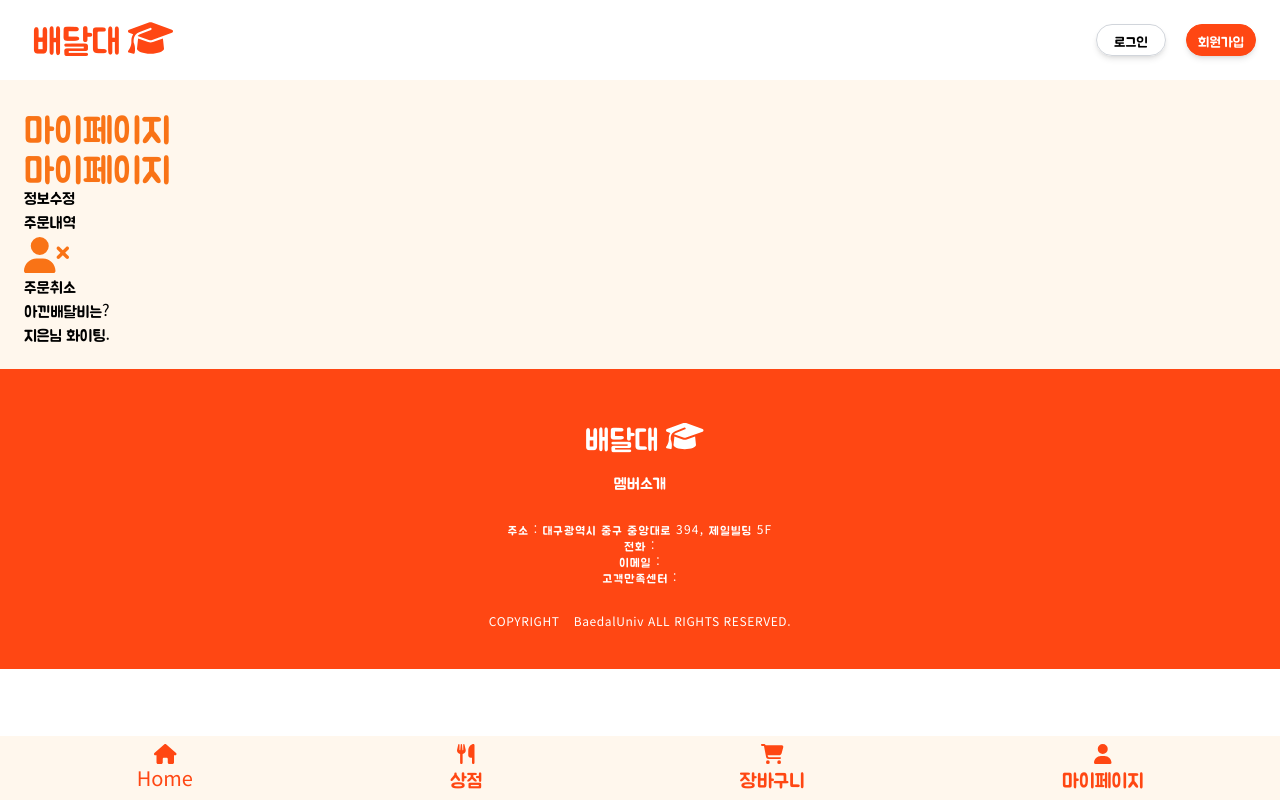
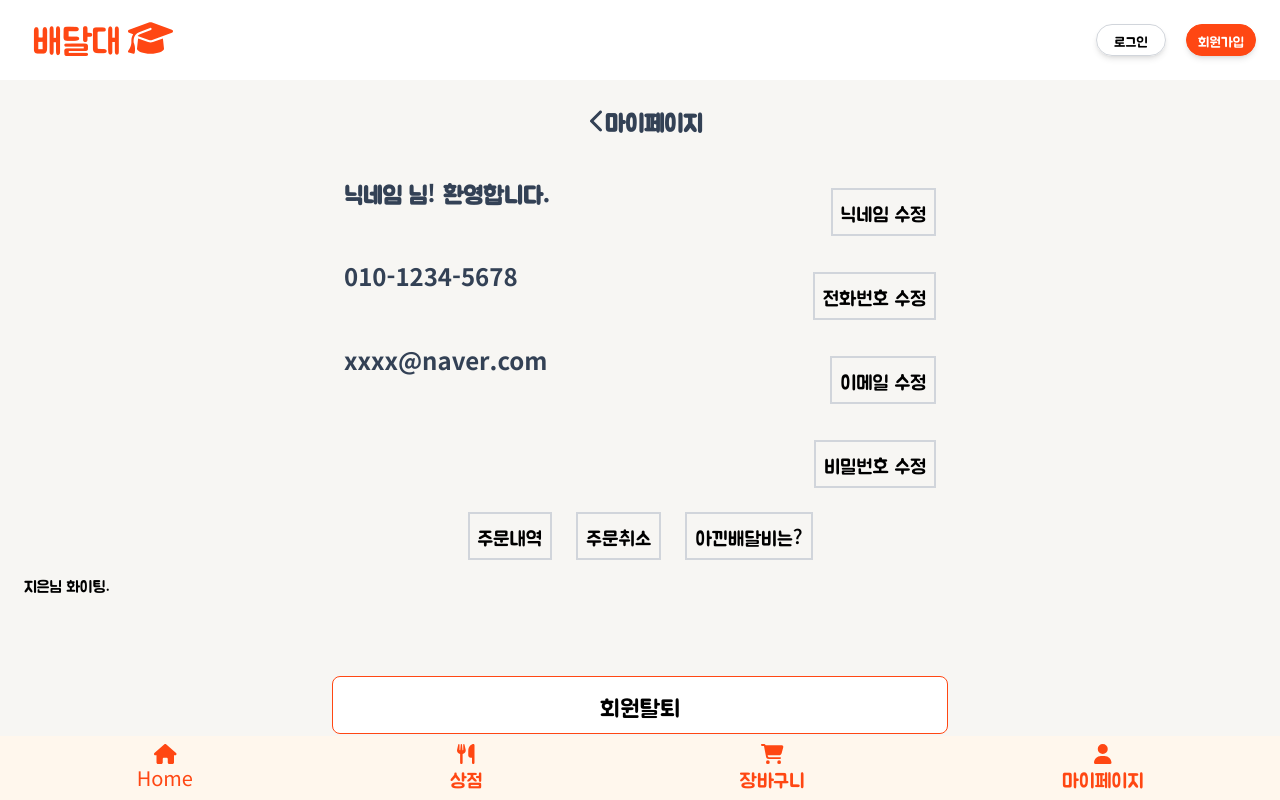
Before and after one commit to Banjae/BaedalUniv, a React (Create React App) app: page /Mypage/save in a window 1280 px wide. Shown: the top 800 px of the page. Built offline with nearby package versions, Linux system fonts and the light colour scheme.

Commit message:
로그인, 회원가입,마이페이지 색상 및 디자인 수정

```diff
--- a/src/App.js
+++ b/src/App.js
@@ -20,7 +20,7 @@ import tw from "tailwind-styled-components";
 
 const Container = tw.div`
   p-6
-  bg-orange-50
+  bg-sub
 `;
 
 function App() {
--- a/src/pages/Login.js
+++ b/src/pages/Login.js
@@ -1,11 +1,10 @@
 // Login page
-import React, {useState} from "react";
+import React, { useState } from "react";
 import { Link, useNavigate } from "react-router-dom";
 // FontAwesome Icon 적용
 import { FontAwesomeIcon } from "@fortawesome/react-fontawesome";
 import { faChevronLeft } from "@fortawesome/free-solid-svg-icons";
 import { faChalkboardUser } from "@fortawesome/free-solid-svg-icons";
-
 
 // tailwind-styled-component
 import tw from "tailwind-styled-components";
@@ -26,14 +25,24 @@ m-3
 p-2
 border-2
 border-gray-300
+rounded-lg
 h-12
+w-96
 font-medium
 text-xl
 `;
 
 const LoginBt = tw.button`
-bg-zinc-400
+w-1/2
+px-8
+py-3
+bg-white
+border
+border-main
+rounded-lg
 text-base
+text-black
+text-2xl
 font-normal
 mt-20
 mb-20
@@ -45,57 +54,65 @@ const SignupBt = tw.button`
   font-semibold
   pl-2
   pr-2
+    rounded-lg
 `;
-
 
 const Login = () => {
   const [id, setId] = useState("");
   const [pw, setPw] = useState("");
 
   // 로그인 처리
-  const signInFunc =(event) =>{
+  const signInFunc = (event) => {
+    event.preventDefault();
     if (!id) {
       return alert("아이디를 입력하세요.");
     }
     if (!pw) {
       return alert("비밀번호를 입력하세요.");
     }
-  }
-
-
+  };
 
   const navigate = useNavigate();
 
   return (
     <>
-      <div>
+      <Title className="flex flex-col items-center mb-10">
         <button onClick={() => navigate(-1)}>
           <FontAwesomeIcon icon={faChevronLeft} />
+          로그인
         </button>
-        로그인
-      </div>
+      </Title>
 
       <div className="flex flex-col items-center">
         <div>
           <Title>아이디</Title>
-          <InputBt type="text"
-          placeholder="아이디를 입력해주세요" />
+          <InputBt
+            type="text"
+            value={id}
+            onChange={(event) => setId(event.target.value)}
+            placeholder="아이디를 입력해주세요"
+          />
         </div>
 
         <div>
           <Title>비밀번호</Title>
-          <InputBt type="password"
-          placeholder="비밀번호를 입력해주세요" />
+          <InputBt
+            type="password"
+            value={pw}
+            onChange={(event) => setPw(event.target.value)}
+            placeholder="비밀번호를 입력해주세요"
+          />
         </div>
       </div>
 
-
-      <div>
-      <FontAwesomeIcon icon={faChalkboardUser} />
-        <LoginBt onClick={(e)=>signInFunc(e)}>
+      <div className="flex flex-col items-center">
+      <LoginBt onClick={(e) => signInFunc(e)}>
+          <FontAwesomeIcon
+            icon={faChalkboardUser}
+            style={{ marginRight: "20px" }}
+          />
          로그인
           </LoginBt>
-      </div>
 
         <div>
           다양한 혜택을 위해
@@ -104,6 +121,7 @@ const Login = () => {
           </SignupBt>
           하기!
         </div>
+      </div>
     </>
   );
 };
--- a/src/pages/SIgnup.js
+++ b/src/pages/SIgnup.js
@@ -17,32 +17,45 @@ text-2xl
 text-slate-700
 `;
 
-
 const Bt = tw.div`
   flex
   justify-start
   m-3
   p-2
   border-2
+  rounded-lg
   border-gray-300
   h-12
   font-medium
   text-xl
+  bg-white
 `;
 
 const Check = tw.button`
 font-medium
 text-xs
-bg-zinc-400
+bg-gray-300
+border-2
+  rounded-lg
+  border-gray-300
+
 `;
 
 const Join = tw.button`
-w-full
-bg-zinc-400
+w-1/2
+px-8
+py-3
+bg-white
+border
+border-main
+rounded-lg
 text-base
+text-black
+text-2xl
 font-normal
-`
-
+mt-20
+mb-20
+`;
 
 const SIgnup = () => {
   const navigate = useNavigate();
@@ -100,13 +113,10 @@ const SIgnup = () => {
   //     return alert("이메일 중복검사를 해주세요.");
   //   }
 
-
-
   // // 2. 아이디,닉네임, 이메일 중복 검사
   // const [idCheck, setIdCheck] = useState(false);
   // const [nickNameCheck, setNickNameCheck] = useState(false);
   // const [emailCheck, setEmailCheck] = useState(false);
-
 
   //   const idCheckFn = (e) => {
   //     e.preventDefault();
@@ -131,16 +141,14 @@ const SIgnup = () => {
   //     }
   //   }
 
-
-
   return (
     <>
-      <div>
+      <Title className="flex flex-col items-center">
         <button onClick={() => navigate(-1)}>
           <FontAwesomeIcon icon={faChevronLeft} />
+          회원가입
         </button>{" "}
-        회원가입
-      </div>
+      </Title>
 
       <div className="flex flex-col items-center">
         <div>
@@ -165,7 +173,7 @@ const SIgnup = () => {
               onChange={(e) => setId(e.target.value)}
               minLength={3}
             />
-            <Check >중복체크</Check>
+            <Check>중복체크</Check>
           </Bt>
 
           <Title>비밀번호</Title>
@@ -205,7 +213,7 @@ const SIgnup = () => {
               maxLength={10}
               minLength={2}
             />
-            <Check  >중복체크</Check>
+            <Check>중복체크</Check>
           </Bt>
 
           <Title>휴대폰 번호</Title>
@@ -252,9 +260,9 @@ const SIgnup = () => {
               onChange={(e) => setEmail(e.target.value)}
               placeholder="이메일을 입력해주세요"
             />
-            <Check  >중복체크</Check>
+            <Check>중복체크</Check>
           </Bt>
-
+        </div>
         <Join
           onClick={(e) => {
             registFunc(e);
@@ -263,8 +271,6 @@ const SIgnup = () => {
           가입하기
         </Join>
       </div>
-      </div>
-
     </>
   );
 };
--- a/src/pages/mypage/Mypage.js
+++ b/src/pages/mypage/Mypage.js
@@ -1,50 +1,120 @@
 import React from "react";
 import { Link, Route, Routes } from "react-router-dom";
+import { useNavigate } from "react-router-dom";
+
 import MypageEdit from "./MypageEdit";
 import MypageList from "./MypageList";
 import MypageQuit from "./MypageQuit";
 import MypageSave from "./MypageSave";
+
 // tailwind-styled-component
 import tw from "tailwind-styled-components";
+
 // FontAwesome Icon 적용
 import { FontAwesomeIcon } from "@fortawesome/react-fontawesome";
-import { faUserXmark } from "@fortawesome/free-solid-svg-icons";
-
+import { faChevronLeft } from "@fortawesome/free-solid-svg-icons";
 
 const Title = tw.div`
-  text-4xl
-  text-orange-500
+flex
+justify-start
+ml-3
+font-semibold
+text-2xl
+text-slate-700
+`;
+
+const Bt = tw.div`
+  flex
+  justify-start
+  m-3
+  p-2
+  border-2
+  border-gray-300
+  h-12
+  font-medium
+  text-xl
+`;
+
+const Out = tw.button`
+w-1/2
+px-8
+py-3
+bg-white
+border
+border-main
+rounded-lg
+text-base
+text-black
+text-2xl
+font-normal
+mt-20
+mb-20
 `;
 
 const Mypage = () => {
+  const navigate = useNavigate();
   return (
     <>
-      <div className="text-4xl text-orange-500"> 마이페이지</div>
-      <Title>마이페이지</Title>
-      <ul>
-        <li>
-          <Link to="/Mypage/edit">정보수정</Link>
-        </li>
-        <li>
+      <div>
+        <Title className="flex justify-center mb-10">
+          <button onClick={() => navigate(-1)}>
+            <FontAwesomeIcon icon={faChevronLeft} />
+          </button>
+          마이페이지
+        </Title>
+
+        <div className="w-1/2 my-0 mx-auto ">
+          <div className="flex justify-between mb-3">
+            <Title>닉네임 님! 환영합니다.</Title>
+            <Bt>
+              <Link to="/Mypage/edit">닉네임 수정</Link>
+            </Bt>
+          </div>
+
+          <div className="flex justify-between mb-3">
+            <Title>010-1234-5678</Title>
+            <Bt>
+              <Link to="/Mypage/edit">전화번호 수정</Link>
+            </Bt>
+          </div>
+
+          <div className="flex justify-between mb-3">
+            <Title>xxxx@naver.com</Title>
+            <Bt>
+              <Link to="/Mypage/edit">이메일 수정</Link>
+            </Bt>
+          </div>
+
+          <div className="flex justify-end">
+            <Bt>
+              <Link to="/Mypage/edit">비밀번호 수정</Link>
+            </Bt>
+          </div>
+        </div>
+      </div>
+
+      <div className="flex justify-center">
+        <Bt>
           <Link to="/Mypage/list">주문내역</Link>
-        </li>
-        <li>
-          <Link to="/Mypage/quit">
-            <Title >
-              <FontAwesomeIcon icon={faUserXmark} />
-            </Title>주문취소
-          </Link>
-        </li>
-        <li>
+        </Bt>
+        <Bt>
+          <Link to="/Mypage/quit">주문취소</Link>
+        </Bt>
+        <Bt>
           <Link to="/Mypage/save">아낀배달비는?</Link>
-        </li>
-      </ul>
+        </Bt>
+      </div>
+
       <Routes>
         <Route path="edit" element={<MypageEdit />} />
         <Route path="list" element={<MypageList />} />
         <Route path="quit" element={<MypageQuit />} />
         <Route path="save" element={<MypageSave />} />
       </Routes>
+
+      <div className="flex justify-center">
+        <Out>회원탈퇴</Out>
+      </div>
     </>
   );
 };
--- a/tailwind.config.js
+++ b/tailwind.config.js
@@ -21,6 +21,7 @@ module.exports = {
       },
       colors: {
         main: "#ff4713",
+        sub: "#f7f6f3",
       },
     },
     plugins: [],
```
Lines whose indentation alone changed are shown as unchanged.
